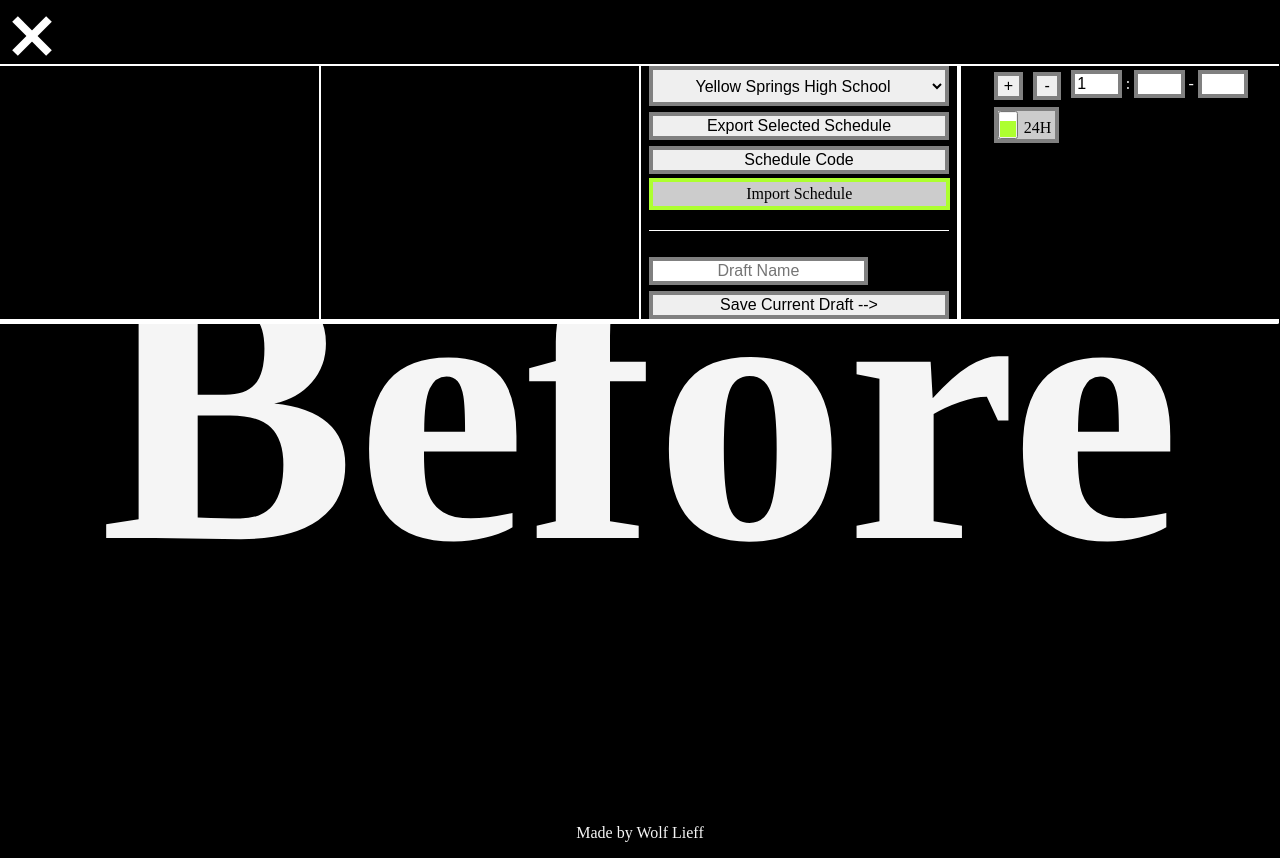
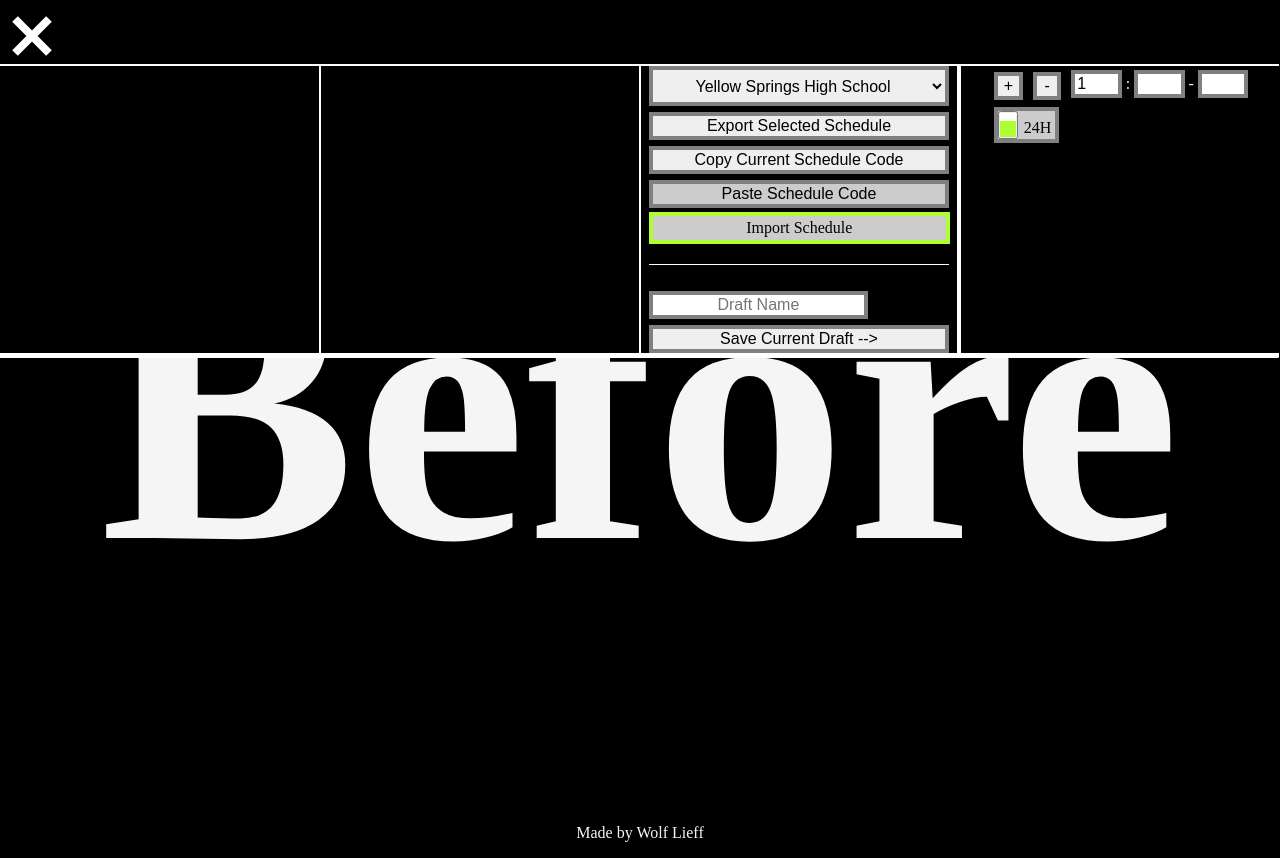
Before and after one commit to fjf64/Hourglass, a plain HTML site: page index.html in a window 1280 px wide. Both pictures are taken after a click on the element 32 px from the left and 36 px from the top of the page. Drawn offline with Linux system fonts and the light colour scheme.

Commit message:
completed codes

```diff
--- a/index.html
+++ b/index.html
@@ -36,7 +36,8 @@
 
                     <div style='display: block;' id="import-export">
                         <button class="period-button" onclick="exportCurrent()">Export Selected Schedule</button>
-                        <button class="period-button" onclick="exportCode()">Schedule Code</button>
+                        <button class="period-button" onclick="exportCode()">Copy Current Schedule Code</button>
+                        <button class="period-button custom-file-upload" onclick="importCode()"> Paste Schedule Code</button>
                         <label for="fileInput" class="custom-file-upload">Import Schedule</label>
                         <input type="file" id="fileInput" accept=".txt" onchange="importSchedule()" />
                         <!-- <span class="file-name" id="fileName"></span> -->
--- a/main.js
+++ b/main.js
@@ -23,6 +23,11 @@ var schedules = {
 		["8", "15:00-15:30"],
 	],
 };
+
+var saveBackground = "black";
+	var badBackground = "maroon";
+	var goodBackground = "greenyellow";
+
 function sleep(ms) {
 	return new Promise((resolve) => setTimeout(resolve, ms));
 }
@@ -128,9 +133,6 @@ function amPmButton(selfItem) {
 	}
 }
 async function saveDraft() {
-	var saveBackground = "black";
-	var badBackground = "maroon";
-	var goodBackground = "greenyellow";
 	var numberRegex = /^\d{1,2}:\d{2}$/;
 	var children = document.getElementById("added-periods").children;
 	if (document.getElementById("draft-name").value == undefined || document.getElementById("draft-name").value == "" || children.length == 0) {
@@ -181,7 +183,6 @@ async function saveDraft() {
 	selectElement.textContent = draftName;
 	document.getElementById("schedule").appendChild(selectElement);
 	flashElement(document.getElementById("settings-column-4"), ["style", "background"], saveBackground, goodBackground, 500, 1);
-
 }
 function exportCurrent() {
 	var exportNewLine = [];
@@ -228,10 +229,41 @@ function exportCode() {
 	}
 	var exporting = exportNewLine.join("\n\n");
 	var exporting = [document.getElementById("schedule").value, exporting].join("\n\n\n");
-	console.log(btoa(exporting));
+	var copyText = btoa(exporting);
+	// copyText.select();
+	// copyText.setSelectionRange(0, 99999); // For mobile devices
+	navigator.clipboard.writeText(copyText);
+	alert("Copied the text: " + copyText);
 }
 
-function importCode(code) {
+async function importCode() {
+	var code
+	var base64regex = /^([0-9a-zA-Z+/]{4})*(([0-9a-zA-Z+/]{2}==)|([0-9a-zA-Z+/]{3}=))?$/;
+	// const clipboardContents = await navigator.clipboard.read();
+
+	try {
+		const clipboardContents = await navigator.clipboard.read();
+		for (const item of clipboardContents) {
+			for (const mimeType of item.types) {
+				if (mimeType === "text/plain") {
+					const blob = await item.getType("text/plain");
+					const blobText = await blob.text();
+					if (!base64regex.test(blobText)) {
+						flashElement(document.getElementById("settings-column-4"), ["style", "background"], saveBackground, badBackground, 500, 1);
+						return;
+					}
+					code = blobText
+				} else {
+					flashElement(document.getElementById("settings-column-4"), ["style", "background"], saveBackground, badBackground, 500, 1);
+					throw new Error(`${mimeType} not supported.`);
+				}
+			}
+		}
+	} catch (error) {
+		console.log(error.message);
+		return
+	}
+
 	const namePeriods = atob(code).split("\n\n\n");
 	const periods = namePeriods[1].split("\n\n");
 	const returnal = periods.map((p) => p.split("\n"));
@@ -242,20 +274,20 @@ function importCode(code) {
 	selectElement.value = nameKey;
 	selectElement.textContent = nameKey;
 	document.getElementById("schedule").appendChild(selectElement);
+		flashElement(document.getElementById("settings-column-4"), ["style", "background"], saveBackground, goodBackground, 500, 1);
+
 }
-
 
 async function flashElement(element, effect, ogColor, newColor, time = 500, count = 1) {
 	//effect in path list
-	poppedEffect = JSON.parse(JSON.stringify(effect))
+	poppedEffect = JSON.parse(JSON.stringify(effect));
 	var target = element;
-	poppedEffect.pop()
+	poppedEffect.pop();
 	for (let x of poppedEffect) {
 		target = target[x];
 	}
 	i = 0;
 	while (i < count) {
-		console.log(target[effect[effect.length - 1]])
 		target[effect[effect.length - 1]] = newColor;
 		await sleep(time);
 		target[effect[effect.length - 1]] = ogColor;
```
